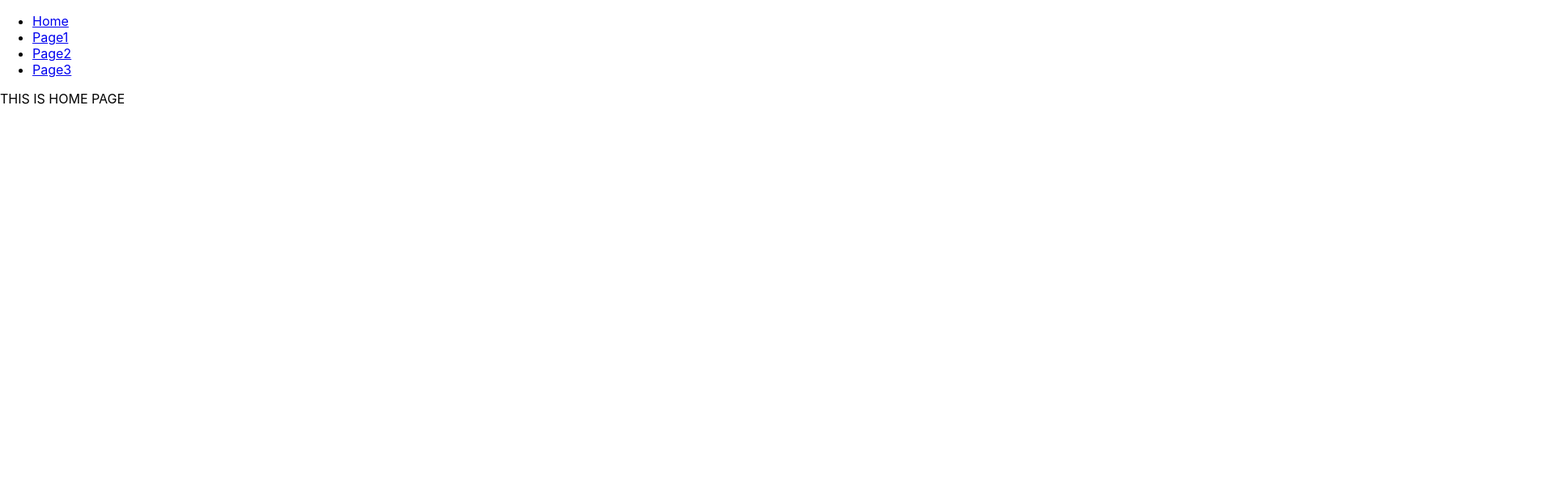
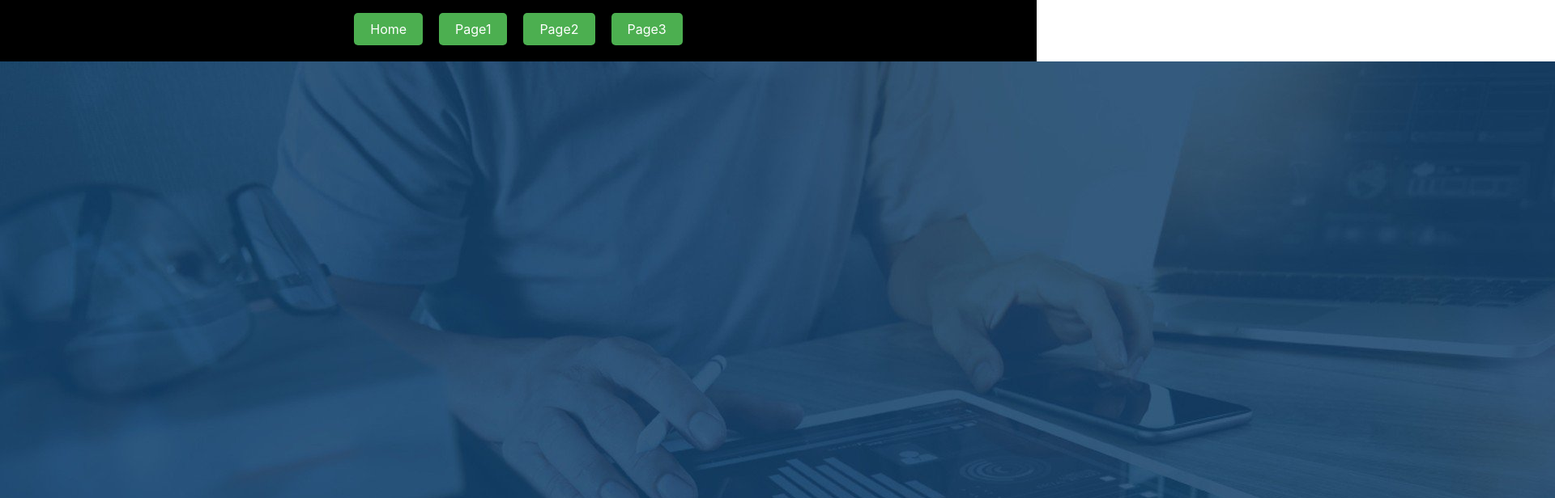
Before and after one commit to anandadhikarii/nanduapp, a React (Create React App) app: page / in a window 1280 px wide. Shown: the top 616 px of the page at 81% size, 1920 px wide, since content can reach past the window. Built offline with nearby package versions, Linux system fonts and the light colour scheme.

Commit message:
25march25

```diff
--- a/src/App.js
+++ b/src/App.js
@@ -3,29 +3,57 @@ import { BrowserRouter as Router, Routes, Route, Link } from 'react-router-dom';
 import Page1 from './Page1';
 import Page2 from './Page2';
 import Page3 from './Page3';
-import Home from  './Home';
-
+import Home from './Home';
 
 function App() {
   return (
-    <Router >
-      <div >
-        <nav>
-          <ul>
+    <Router>
+      <div>
+        {/* Header with black background */}
+        <header style={{ backgroundColor: 'black', padding: '10px 0' }}>
+          <nav style={{ textAlign: 'center', marginBottom: '20px' }}>
+            <ul style={{
+              listStyle: 'none',
+              padding: 0,
+              display: 'flex',
+              justifyContent: 'center',
+              gap: '20px',
+            }}>
               <li>
-              <Link to="/">Home</Link>
+                <Link
+                  to="/"
+                  style={buttonStyle}
+                >
+                  Home
+                </Link>
               </li>
               <li>
-              <Link to="/Page1">Page1</Link>
+                <Link
+                  to="/Page1"
+                  style={buttonStyle}
+                >
+                  Page1
+                </Link>
               </li>
               <li>
-              <Link to="/Page2">Page2</Link>
+                <Link
+                  to="/Page2"
+                  style={buttonStyle}
+                >
+                  Page2
+                </Link>
               </li>
               <li>
-            <Link to="/Page3">Page3</Link>
+                <Link
+                  to="/Page3"
+                  style={buttonStyle}
+                >
+                  Page3
+                </Link>
               </li>
             </ul>
           </nav>
+        </header>
 
         <Routes>
           <Route path="/" element={<Home />} />
@@ -38,4 +66,17 @@ function App() {
   );
 }
 
+// Button styling
+const buttonStyle = {
+  textDecoration: 'none',
+  padding: '10px 20px',
+  backgroundColor: '#4CAF50',
+  color: 'white',
+  borderRadius: '5px',
+  border: 'none',
+  fontSize: '16px',
+  cursor: 'pointer',
+  transition: 'background-color 0.3s',
+};
+
 export default App;
--- a/src/Home.js
+++ b/src/Home.js
@@ -1,12 +1,11 @@
-function Home(){
-return(
+import img1 from './images/web.jpeg';
+function Home() {
+    return (
+        <div>
+          <img src={img1} alt=""/>
 
-    <div>
-THIS IS HOME PAGE
+        </div>
+    );
+}
 
-    </div>
-);
-
-
-}
 export default Home;
--- a/src/Page1.js
+++ b/src/Page1.js
@@ -1,3 +1,4 @@
+import img1 from './images/web.jpeg';
 function Page1() {
   return (
     <>
--- a/src/Page2.js
+++ b/src/Page2.js
@@ -1,3 +1,4 @@
+import img1 from './images/web.jpeg';
 function Page2() {
   return (
     <>
--- a/src/Page3.js
+++ b/src/Page3.js
@@ -1,3 +1,4 @@
+import img1 from './images/web.jpeg';
 function Page3() {
 return(
     <>
```
Also changed, not shown: src/images/web.jpeg (added). Lines whose indentation alone changed are shown as unchanged.
